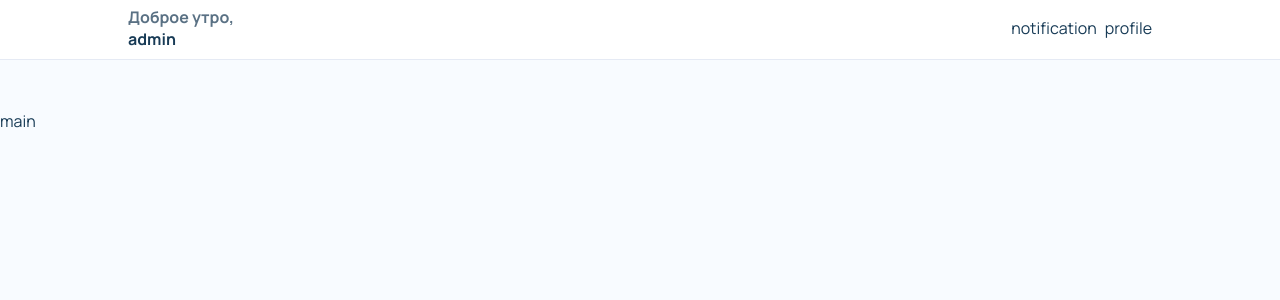
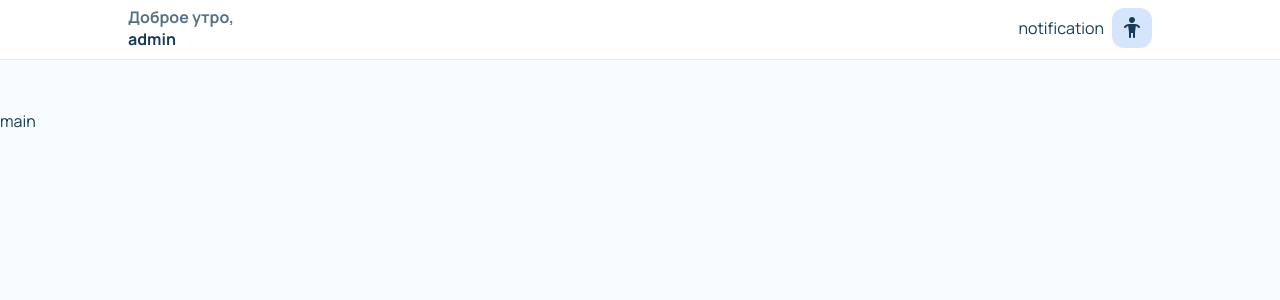
Before and after one commit to Yurii-M76/my-cart, a Next.js app: page / in a window 1280 px wide. Shown: the top 300 px of the page. Built offline with nearby package versions, Linux system fonts and the light colour scheme.

Commit message:
create Profile & ProfileUI

```diff
--- a/components/header/Header.tsx
+++ b/components/header/Header.tsx
@@ -1,10 +1,13 @@
-import Hello from "../hello/Hello";
-import HeaderUI from "../ui/header/HeaderUI";
+import { Hello } from "../hello";
+import { Profile } from "../profile";
+import { HeaderUI } from "../ui";
 
 const Header = () => {
   const hello = <Hello />;
+  const profile = <Profile />;
+
   return (
-    <HeaderUI hello={hello} notification={"notification"} profile={"profile"} />
+    <HeaderUI hello={hello} notification={"notification"} profile={profile} />
   );
 };
 
--- a/components/index.ts
+++ b/components/index.ts
@@ -1,2 +1,3 @@
 export * from "./header";
 export * from "./hello";
+export * from "./profile";
--- /dev/null
+++ b/components/profile/Profile.tsx
@@ -0,0 +1,7 @@
+import { ProfileUI } from "../ui";
+
+const Profile = () => {
+  return <ProfileUI />;
+};
+
+export default Profile;
--- /dev/null
+++ b/components/profile/index.ts
@@ -0,0 +1 @@
+export { default as Profile } from "./Profile";
--- a/components/ui/index.ts
+++ b/components/ui/index.ts
@@ -1,2 +1,3 @@
 export * from "./header";
 export * from "./hello";
+export * from "./profile";
--- /dev/null
+++ b/components/ui/profile/ProfileUI.tsx
@@ -0,0 +1,11 @@
+import classes from "./profile.module.css";
+
+const ProfileUI = () => {
+  return (
+    <div className={classes.profile}>
+      <div className={classes.avatar}></div>
+    </div>
+  );
+};
+
+export default ProfileUI;
--- /dev/null
+++ b/components/ui/profile/index.ts
@@ -0,0 +1 @@
+export { default as ProfileUI } from "./ProfileUI";
--- /dev/null
+++ b/components/ui/profile/profile.module.css
@@ -0,0 +1,19 @@
+.profile {
+  display: flex;
+  flex-direction: column;
+  justify-content: center;
+  align-items: center;
+  border-radius: 12px;
+  background-color: var(--color-light-blue);
+  inline-size: 40px;
+  block-size: 40px;
+}
+
+.avatar {
+  width: 24px;
+  height: 24px;
+  background-image: url("/icons/avatar.svg");
+  background-repeat: no-repeat;
+  background-position: center;
+  background-size: contain;
+}
```
